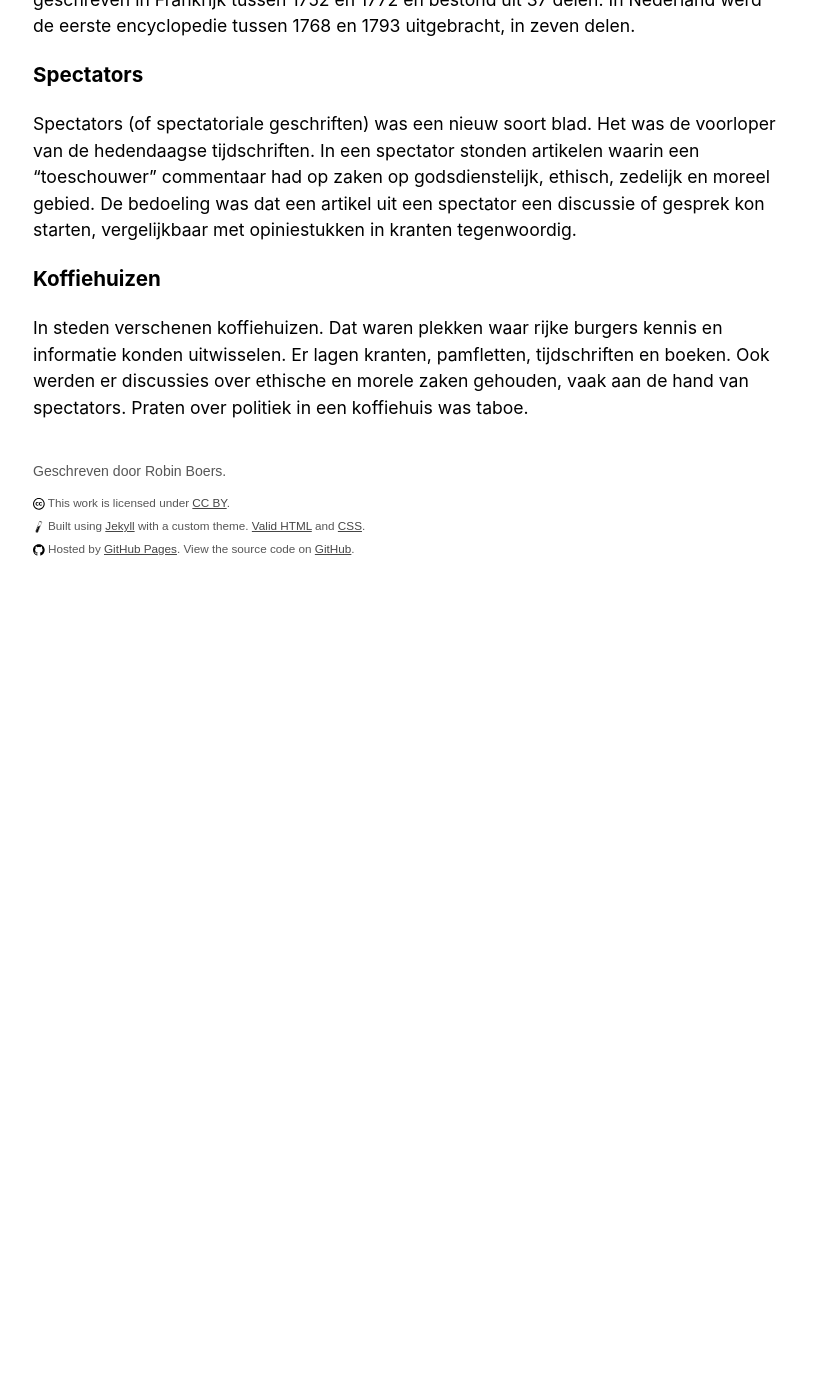
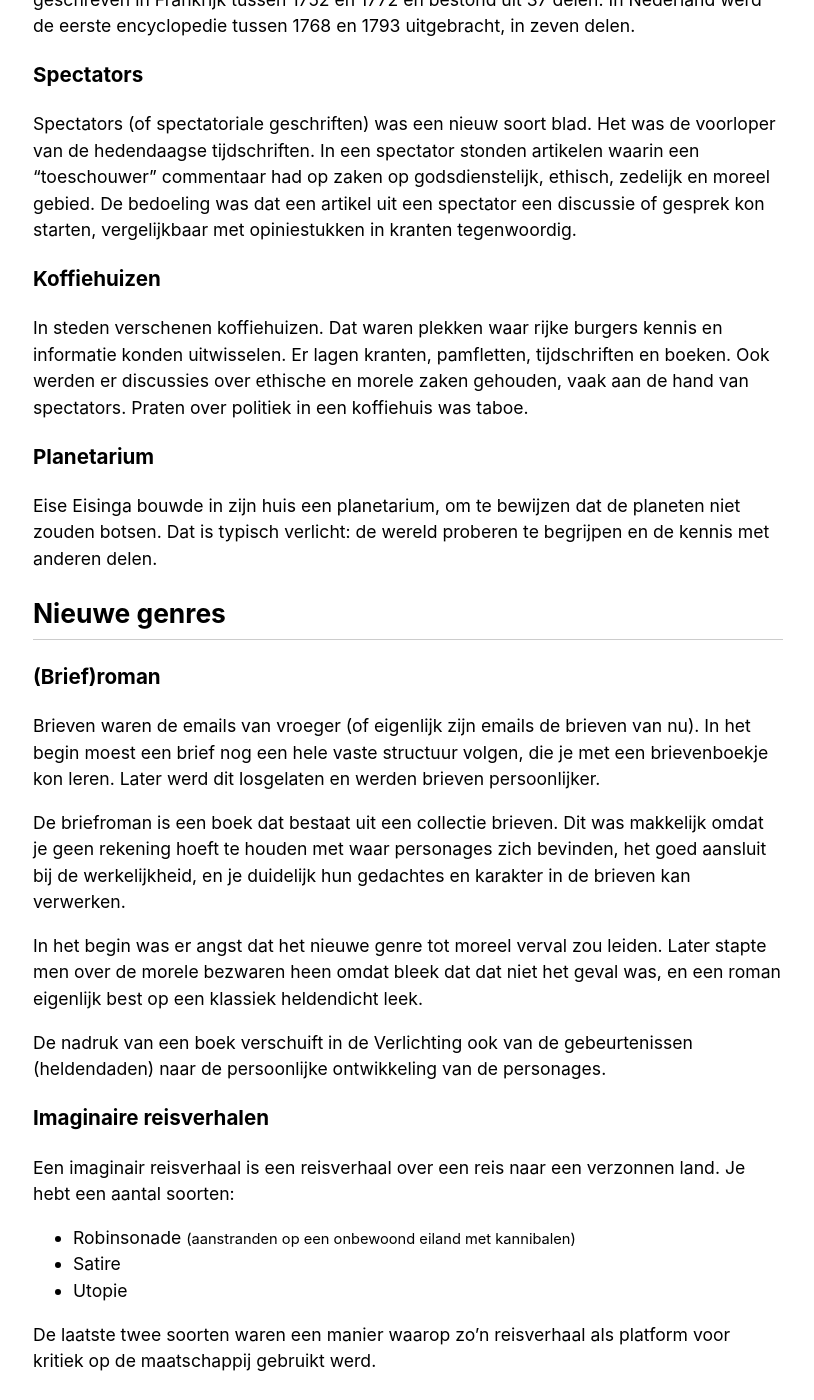
Before and after one commit to RobinBoers/school.geheimesite.nl, a Jekyll site: the page built from 5VWO/TW3/Nederlands2.md, in a window 1280 px wide and 1400 px high, scrolled down 2058 px. Shown: the whole window, without its empty margins (232-1046 px from the left). Built offline with Jekyll 4.4.1, drawn with Linux system fonts in a browser that asks for light colours; our own code applies the rules of GitHub Pages for plain Markdown files; before the commit the page ends 2688 px from its top, so only the background shows below that.

Commit message:
Add more sections to verlichting

```diff
--- a/5VWO/TW3/Nederlands2.md
+++ b/5VWO/TW3/Nederlands2.md
@@ -62,3 +62,40 @@ Spectators (of spectatoriale geschriften) was een nieuw soort blad. Het was de v
 ### Koffiehuizen
 
 In steden verschenen koffiehuizen. Dat waren plekken waar rijke burgers kennis en informatie konden uitwisselen. Er lagen kranten, pamfletten, tijdschriften en boeken. Ook werden er discussies over ethische en morele zaken gehouden, vaak aan de hand van spectators. Praten over politiek in een koffiehuis was taboe.
+
+### Planetarium
+
+Eise Eisinga bouwde in zijn huis een planetarium, om te bewijzen dat de planeten niet zouden botsen. Dat is typisch verlicht: de wereld proberen te begrijpen en de kennis met anderen delen.
+
+## Nieuwe genres
+
+### (Brief)roman
+
+Brieven waren de emails van vroeger (of eigenlijk zijn emails de brieven van nu). In het begin moest een brief nog een hele vaste structuur volgen, die je met een brievenboekje kon leren. Later werd dit losgelaten en werden brieven persoonlijker.
+
+De briefroman is een boek dat bestaat uit een collectie brieven. Dit was makkelijk omdat je geen rekening hoeft te houden met waar personages zich bevinden, het goed aansluit bij de werkelijkheid, en je duidelijk hun gedachtes en karakter in de brieven kan verwerken.
+
+In het begin was er angst dat het nieuwe genre tot moreel verval zou leiden. Later stapte men over de morele bezwaren heen omdat bleek dat dat niet het geval was, en een roman eigenlijk best op een klassiek heldendicht leek.
+
+De nadruk van een boek verschuift in de Verlichting ook van de gebeurtenissen (heldendaden) naar de persoonlijke ontwikkeling van de personages.
+
+### Imaginaire reisverhalen
+
+Een imaginair reisverhaal is een reisverhaal over een reis naar een verzonnen land. Je hebt een aantal soorten:
+
+- Robinsonade <small>(aanstranden op een onbewoond eiland met kannibalen)</small>
+- Satire
+- Utopie
+
+De laatste twee soorten waren een manier waarop zo'n reisverhaal als platform voor kritiek op de maatschappij gebruikt werd.
+
+<br><br><br><br>
+
+---
+
+<details>
+  <summary>Vragen</summary>
+  <ul>
+    <li>Wat is de didactische/kritische waarde van een Robinsonade?</li>
+  </ul>
+</details>
```
Also changed, not shown: 5VWO/TW3/Nederlands.md (+1 -2 lines).
